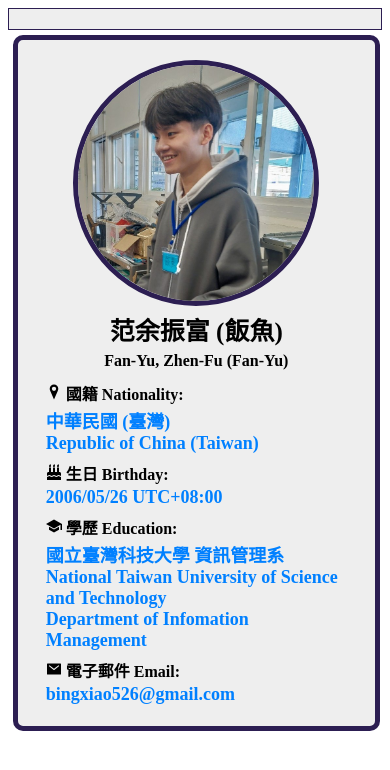
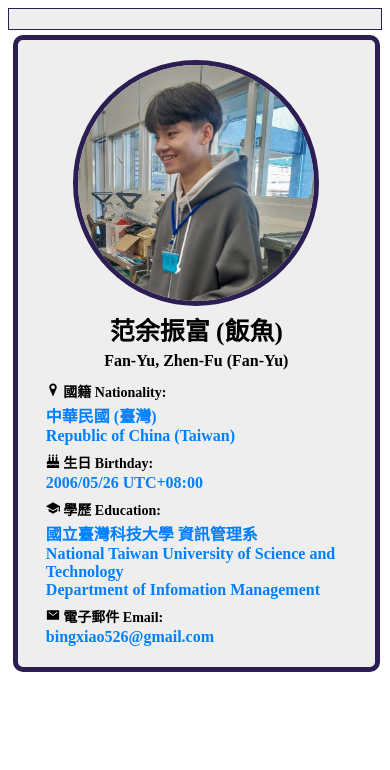
Before and after one commit to fanyuuu2006/fanyu-web, a Next.js app in the folder frontend/: page / in a window 390 px wide. Shown: the top 770 px of the page. Built offline with nearby package versions, Linux system fonts and the light colour scheme.

Commit message:
refactor: Profile 判斷樣式提出

```diff
--- a/frontend/src/components/ProfileDiv.jsx
+++ b/frontend/src/components/ProfileDiv.jsx
@@ -42,13 +42,7 @@ function Name() {
 function TableData({ isValue, children, ...props }) {
   return (
     <td
-      style={{
-        display: "block",
-        color: isValue ? "#0080FF" : "#000000",
-        fontSize: isValue ? "18px" : "16px",
-        fontWeight: "bold",
-        marginTop: isValue ? "0px" : "5px",
-      }}
+      className={isValue ? "ProfileDiv-TableData-Value" : "ProfileDiv-TableData"}
       {...props}
     >
       {children}
--- a/frontend/src/styles/Profile.css
+++ b/frontend/src/styles/Profile.css
@@ -11,6 +11,22 @@
     align-items: center;
     margin: var(--margin-small);
     padding: var(--padding-medium) var(--padding-large);
+}
+
+.ProfileDiv-TableData{
+    display: block;
+    color: #000000;
+    font-size: 16px;
+    font-weight: bold;
+    margin-top: 5px;
+}
+
+.ProfileDiv-TableData-Value{
+    display: block;
+    color: #0080FF;
+    font-size: 18px;
+    font-weight: bold;
+    margin-top: 0px;
 }
 
 @media (max-width: 768px) {  /* 平板與手機 */
@@ -27,4 +43,12 @@
     .ProfileDiv > table{
         width: 90%;
     }
+
+    .ProfileDiv-TableData{
+        font-size: 14px;
+    }
+
+    .ProfileDiv-TableData-Value{
+        font-size: 16px;
+    }
 }
```
